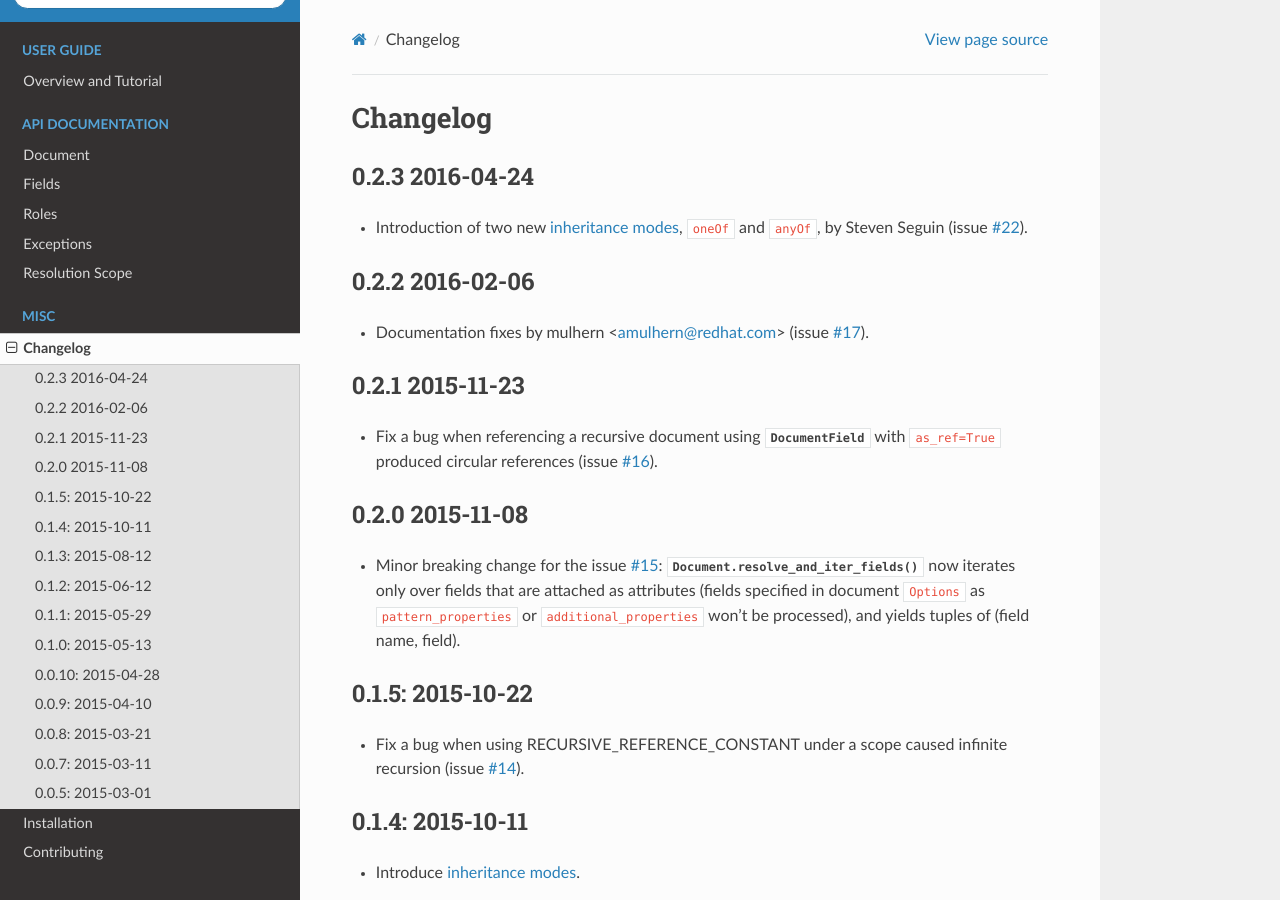
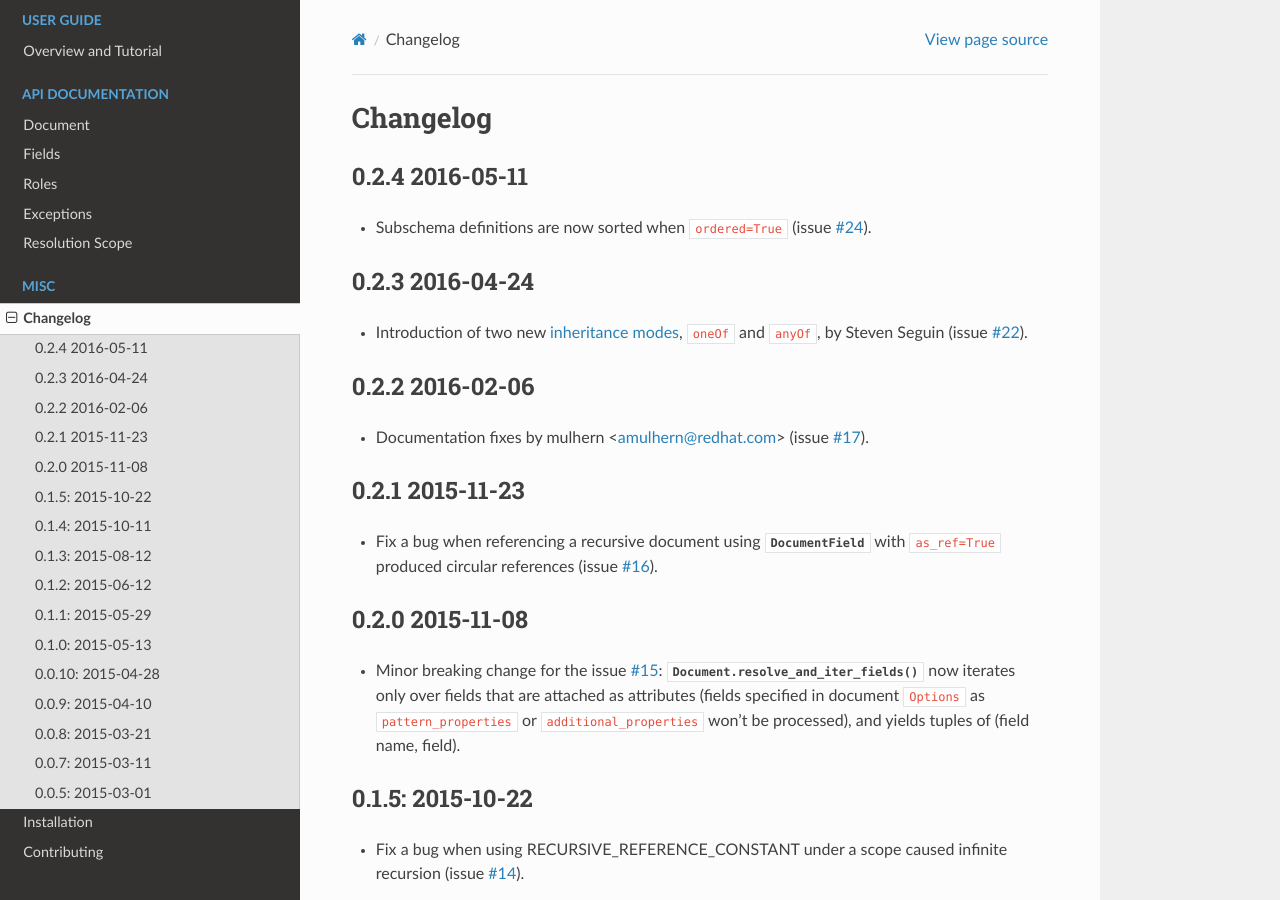
Before and after one commit to aromanovich/jsl, a Sphinx documentation site: the page built from docs/source/changelog.rst, in a window 1280 px wide and 900 px high. Built offline with Sphinx 7.4.7 and the Read the Docs theme 2.0.0, drawn with Linux system fonts in a browser that asks for light colours.

Commit message:
Update changelog; bump version to 0.2.4

```diff
--- a/docs/source/changelog.rst
+++ b/docs/source/changelog.rst
@@ -1,5 +1,10 @@
 Changelog
 =========
+
+0.2.4 2016-05-11
+~~~~~~~~~~~~~~~~
+
+- Subschema definitions are now sorted when ``ordered=True`` (issue `#24`_).
 
 0.2.3 2016-04-24
 ~~~~~~~~~~~~~~~~
@@ -99,3 +104,4 @@
 .. _#16: https://github.com/aromanovich/jsl/issues/16
 .. _#17: https://github.com/aromanovich/jsl/issues/17
 .. _#22: https://github.com/aromanovich/jsl/issues/22
+.. _#24: https://github.com/aromanovich/jsl/issues/24
--- a/jsl/__init__.py
+++ b/jsl/__init__.py
@@ -12,7 +12,7 @@
 __author__ = 'Anton Romanovich'
 __license__ = 'BSD'
 __copyright__ = 'Copyright 2016 Anton Romanovich'
-__version__ = '0.2.3'
+__version__ = '0.2.4'
 __version_info__ = tuple(int(i) for i in __version__.split('.'))
 
 
```
